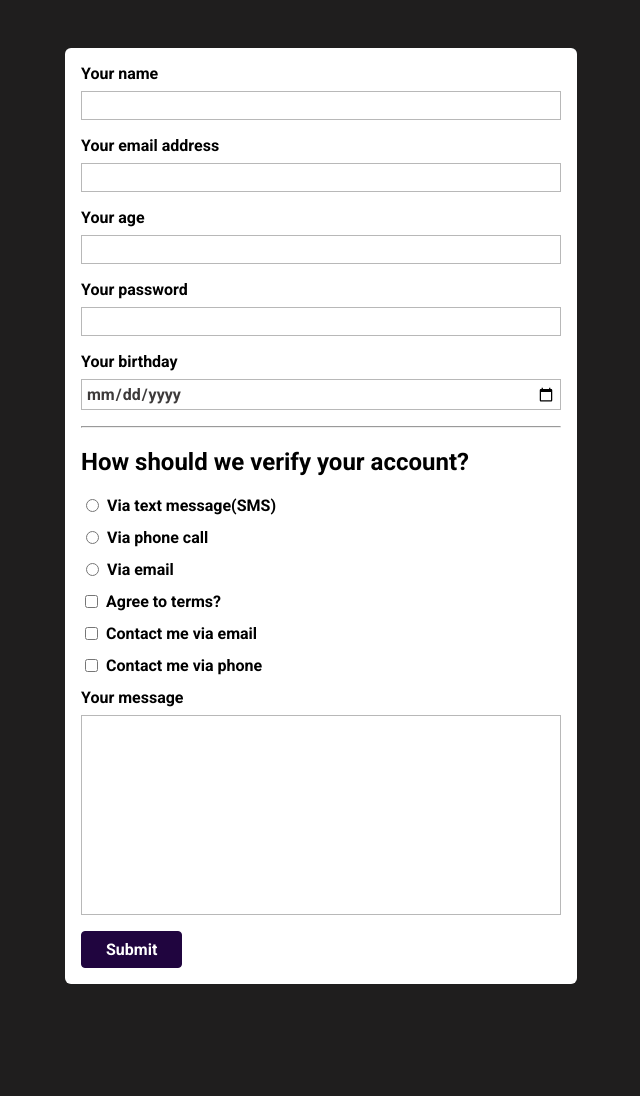
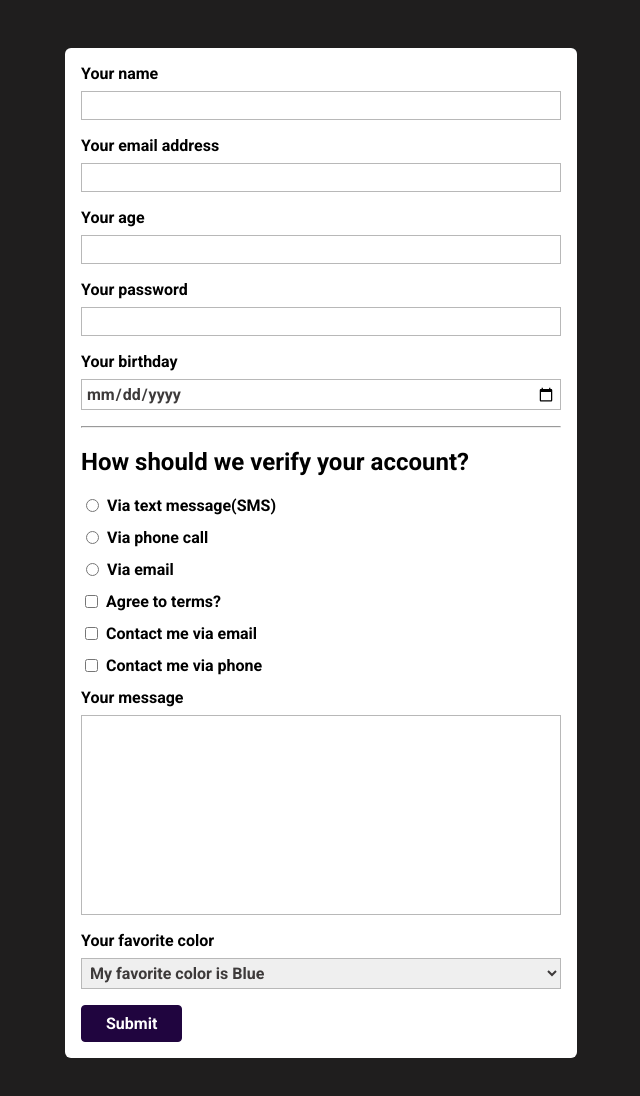
Before and after one commit to lifetime-days-of-code/simple_form, a plain HTML site: page index.html in a window 1280 px wide. Shown: the whole page, without its empty margins (319-959 px from the left). Before the commit the page ends 1032 px from the top, so only its background shows below. Drawn offline with Linux system fonts and the light colour scheme.

Commit message:
feat: Add dropdown menu

```diff
--- a/index.html
+++ b/index.html
@@ -69,6 +69,13 @@
 
     <label for="usermessage">Your message</label>
     <textarea name="user-message" id="usermessage" cols="30" rows="10"></textarea>
+    <label for="favorite-color">Your favorite color</label>
+    <select name="favorite-color" id="favorite-color">
+      <!--NOTE--3.0: usually the default value to option which is submitted is the value that is between the option open and closing tag.If we want to send to the server different value we should specified it explicitly with the value attribute -->
+      <option value="blue">My favorite color is Blue</option>
+      <option value="black">My favorite color is Black</option>
+      <option value="red">My favorite color is Red</option>
+    </select>
     <button>Submit</button>
   </form>
   <!--! NOTE--1.8 A difference between GET and POST request. For POST requests any data that is submitted will be part of the request itself. It's kind of a some metadata that's attached to it. For GET requests, the primary idea is not to submit data, and therefore its not encoded in the request, but instead its added to into the URL.By adding a question mark and then key value pairs, where the keys are the identifiers you chose on form elements and the values are the pieces of data that have been entered. And if you haver multiple form elements, these key value pair elements would be separated by '&'' '?key=value&key=value&key=value' -->
--- a/styles.css
+++ b/styles.css
@@ -17,7 +17,8 @@ label {
 
 /* NOTE--1.1  Adding fixed width make sense for the input field*/
 input,
-textarea {
+textarea,
+select {
   width: 100%;
   display: block;
   margin-bottom: 1rem;
```
